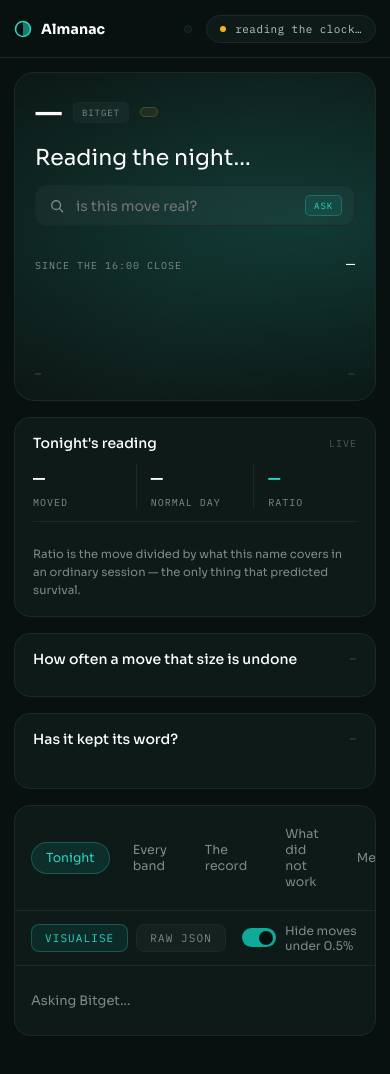
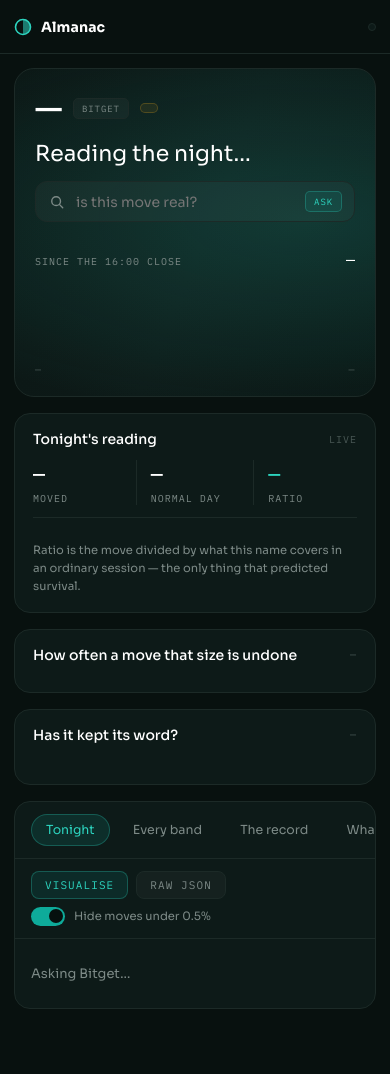
Before and after one commit to imprint-hash/almanac, a website: page public/index.html in a window 390 px wide. Drawn offline with Linux system fonts and the light colour scheme; no server answers.

Commit message:
Make the desk fit a phone

```diff
--- a/public/app.css
+++ b/public/app.css
@@ -192,8 +192,17 @@ svg text { font-family: var(--mono); }
 }
 @media (max-width: 900px) {
   main { padding: 14px 14px 0; }
-  .nav { padding: 0 14px; gap: 14px; overflow-x: auto; }
+  .nav { padding: 0 14px; gap: 10px; height: auto; min-height: 54px; flex-wrap: wrap; row-gap: 0; }
   .navlinks { display: none; }
+  /* The clock is the first thing to lose: on a phone the hero already says
+     how long the market has been shut. */
+  .nav .pill { display: none; }
+  .seg { margin-left: auto; }
+  .tabs { overflow-x: auto; flex-wrap: nowrap; scrollbar-width: none; }
+  .tabs::-webkit-scrollbar { display: none; }
+  .tab { white-space: nowrap; flex-shrink: 0; }
+  .toolbar { flex-wrap: wrap; row-gap: 8px; }
+  .toggle { font-size: 11.5px; }
   .hero { flex-direction: column; align-items: stretch; padding: 20px; }
   .hero-right { width: auto; }
   .verdict { font-size: 22px; max-width: none; }
```
